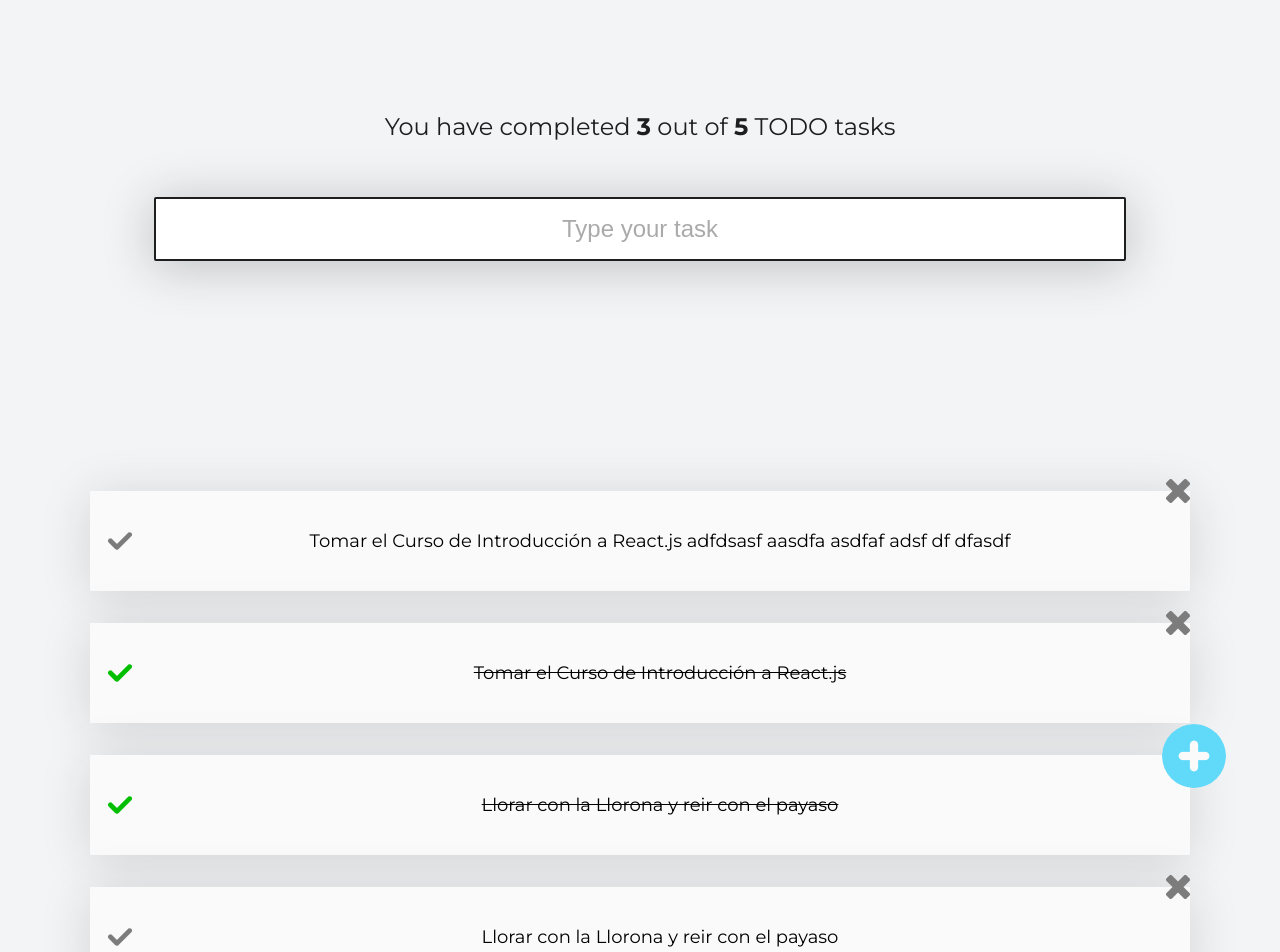
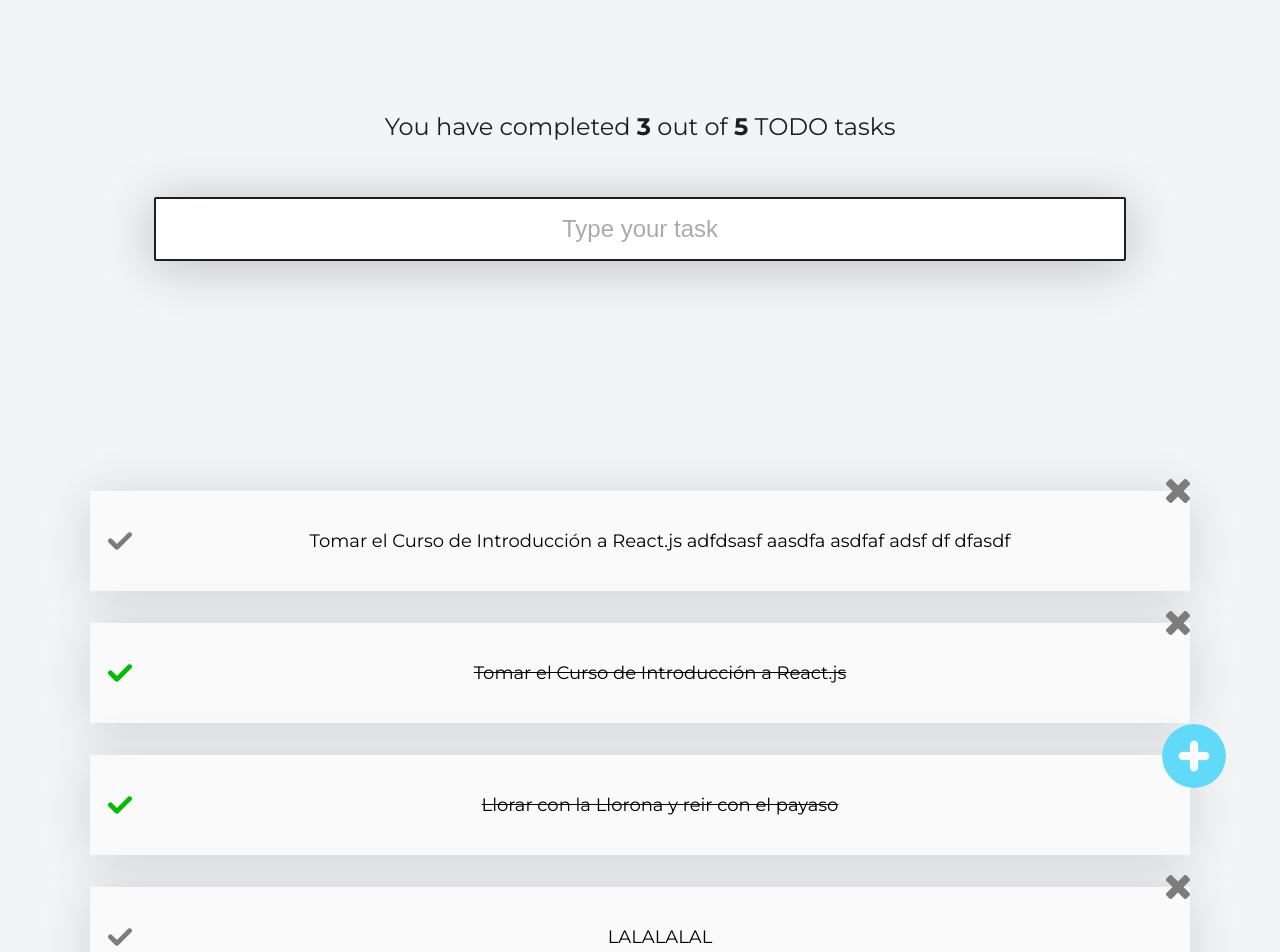
Before and after one commit to jhojan789/todo-list, a React (Create React App) app: page / in a window 1280 px wide. Shown: the top 952 px of the page. Built offline with nearby package versions, Linux system fonts and the light colour scheme.

Commit message:
Searching todos

```diff
--- a/src/App.js
+++ b/src/App.js
@@ -12,7 +12,7 @@ const defaultTodos = [
   {name:'Tomar el Curso de Introducción a React.js adfdsasf aasdfa asdfaf adsf df dfasdf  ',completed:false, id: 1},
   {name:'Tomar el Curso de Introducción a React.js',completed:true, id: 2},
   {name:'Llorar con la Llorona y reir con el payaso',completed:true, id: 3},
-  {name:'Llorar con la Llorona y reir con el payaso',completed:false, id: 4},
+  {name:'LALALALAL',completed:false, id: 4},
   {name:'Llorar con la Llorona y reir con el payaso',completed:true, id: 5},
 ];
 
@@ -24,8 +24,19 @@ function App() {
 
   console.log('This is the value ' + searchValue);
 
+  //derived states
   const completedTodos = todos.filter(todo=>!!todo.completed).length;
   const totalTodos = todos.length;
+
+  const searchedTodos = todos.filter(todo=>{
+
+
+    return todo.name.toLowerCase().includes(searchValue.toLowerCase());
+
+  });
+
+
+
 
 
 
@@ -38,7 +49,7 @@ function App() {
         />
         <TodoList>
           {
-            defaultTodos.map(todo=>
+            searchedTodos.map(todo=>
               <TodoItem
                 key={todo.id}
                 name={todo.name}
--- a/src/TodoItem.css
+++ b/src/TodoItem.css
@@ -15,7 +15,7 @@
   overflow-wrap: break-word;
   place-self: center;
 
-  }
+}
 
 
 .TodoItem-name--completed{
```
